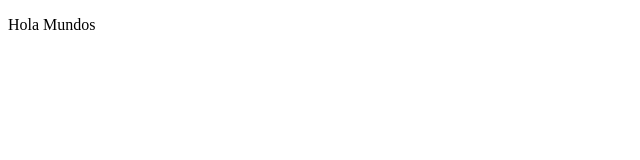
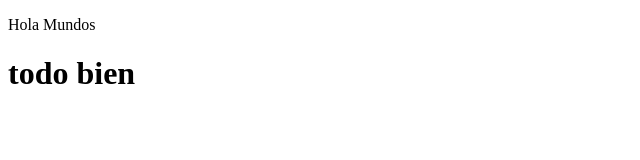
Before and after one commit to CristianSalcedo28/ProyectoPruebaMac, a plain HTML site: page index.html/index.html in a window 1280 px wide. Shown: the whole page, without its empty margins (0-640 px from the left). Drawn offline with Linux system fonts and the light colour scheme.

Commit message:
second commit

```diff
--- a/index.html/index.html
+++ b/index.html/index.html
@@ -7,5 +7,6 @@
 </head>
 <body>
     <p>Hola Mundos</p>
+    <h1>todo bien</h1>
 </body>
 </html>
```
